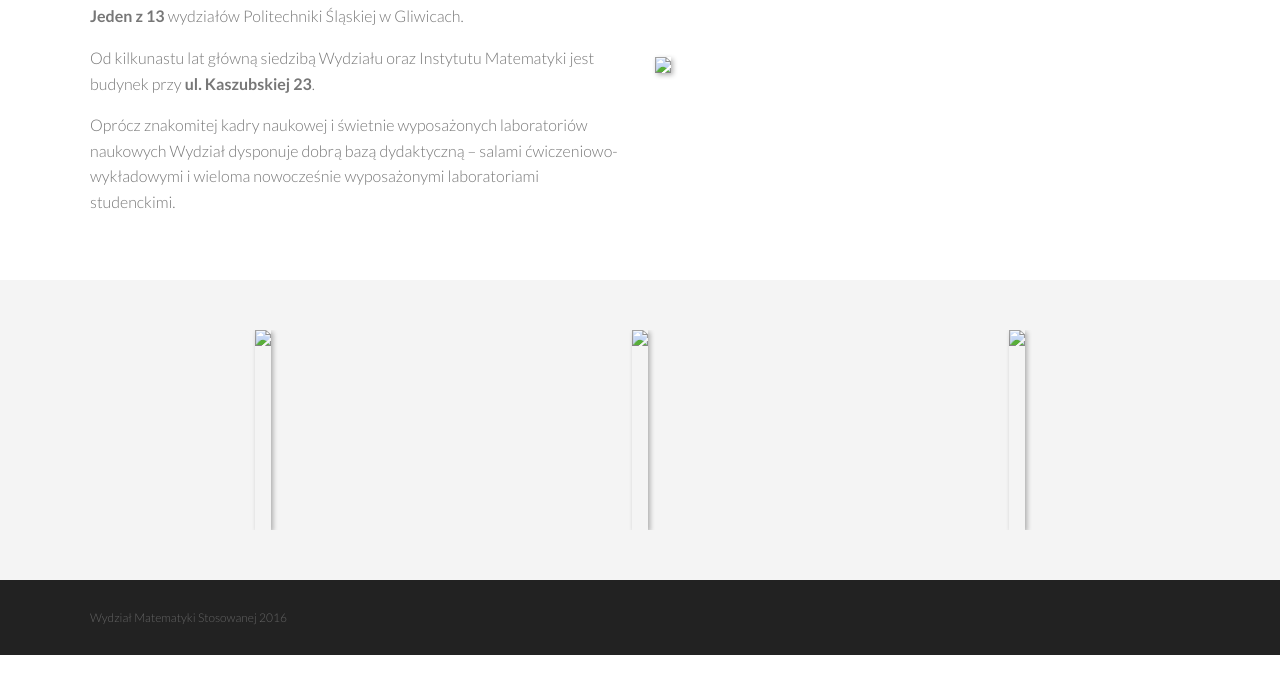
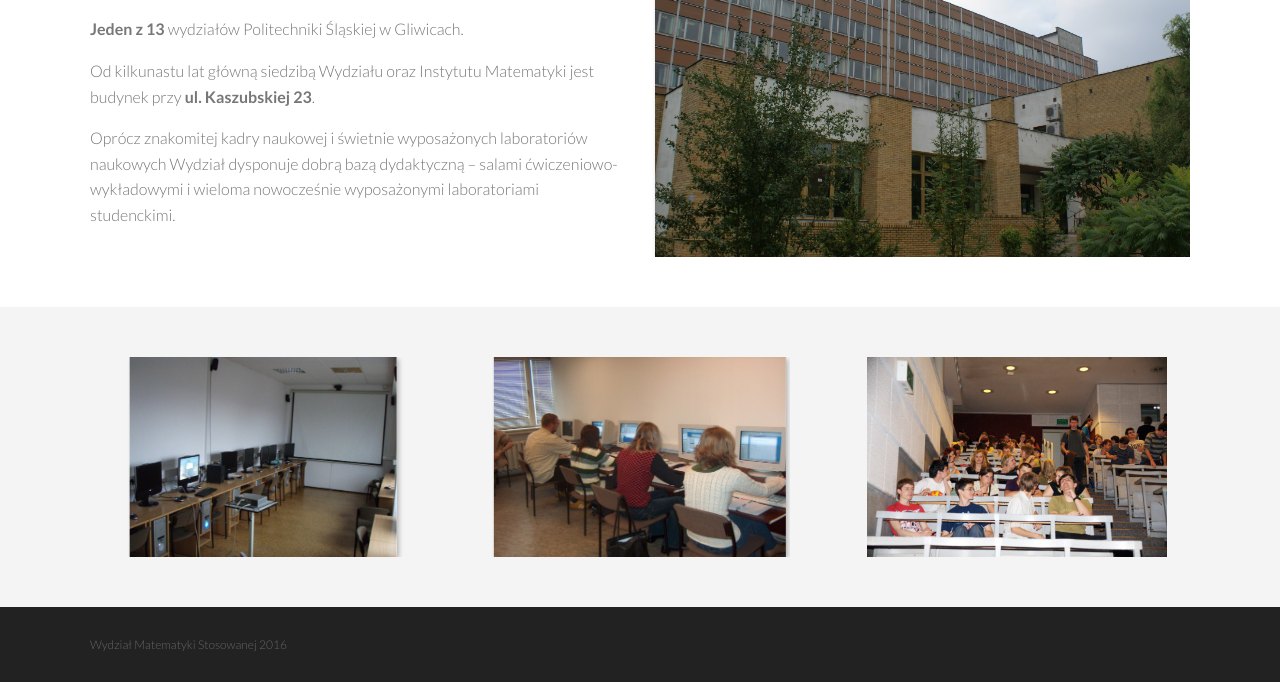
Before and after one commit to pierzchalatomasz/strona-wydzialu, a plain HTML site: page index.html in a window 1280 px wide. Shown: the part 613-1295 px from the top of the page. Before the commit the page ends 1268 px from the top, so only its background shows below. Drawn offline with Linux system fonts and the light colour scheme; the site is published under a folder, as on GitHub Pages, so addresses that start at the root find nothing.

Commit message:
images paths fix

```diff
--- a/index.html
+++ b/index.html
@@ -70,7 +70,7 @@ PUBLIC "-//W3C//DTD XHTML 1.0 Transitional//EN"
 				</div>
 
 				<div class="col-50">
-					<img src="/assets/img/prezentacja_wydzialu-2.jpg">
+					<img src="assets/img/prezentacja_wydzialu-2.jpg">
 				</div>
 			</div>
 	</section>
@@ -80,17 +80,17 @@ PUBLIC "-//W3C//DTD XHTML 1.0 Transitional//EN"
 			<div class="row">
 				<div class="col-33 col-center">
 					<div class="thumbnail">
-						<img src="/assets/img/prezentacja_wydzialu-11.jpg">
+						<img src="assets/img/prezentacja_wydzialu-11.jpg">
 					</div>
 				</div>
 				<div class="col-33 col-center">
 					<div class="thumbnail">
-						<img src="/assets/img/prezentacja_wydzialu-12.jpg">
+						<img src="assets/img/prezentacja_wydzialu-12.jpg">
 					</div>
 				</div>
 				<div class="col-33 col-center">
 					<div class="thumbnail">
-						<img src="/assets/img/prezentacja_wydzialu-13.jpg">
+						<img src="assets/img/prezentacja_wydzialu-13.jpg">
 					</div>
 				</div>
 			</div>
```
Also changed, not shown: informatyka.html (+1 -1 lines), matematyka.html (+1 -1 lines), oferta.html (+1 -1 lines).
